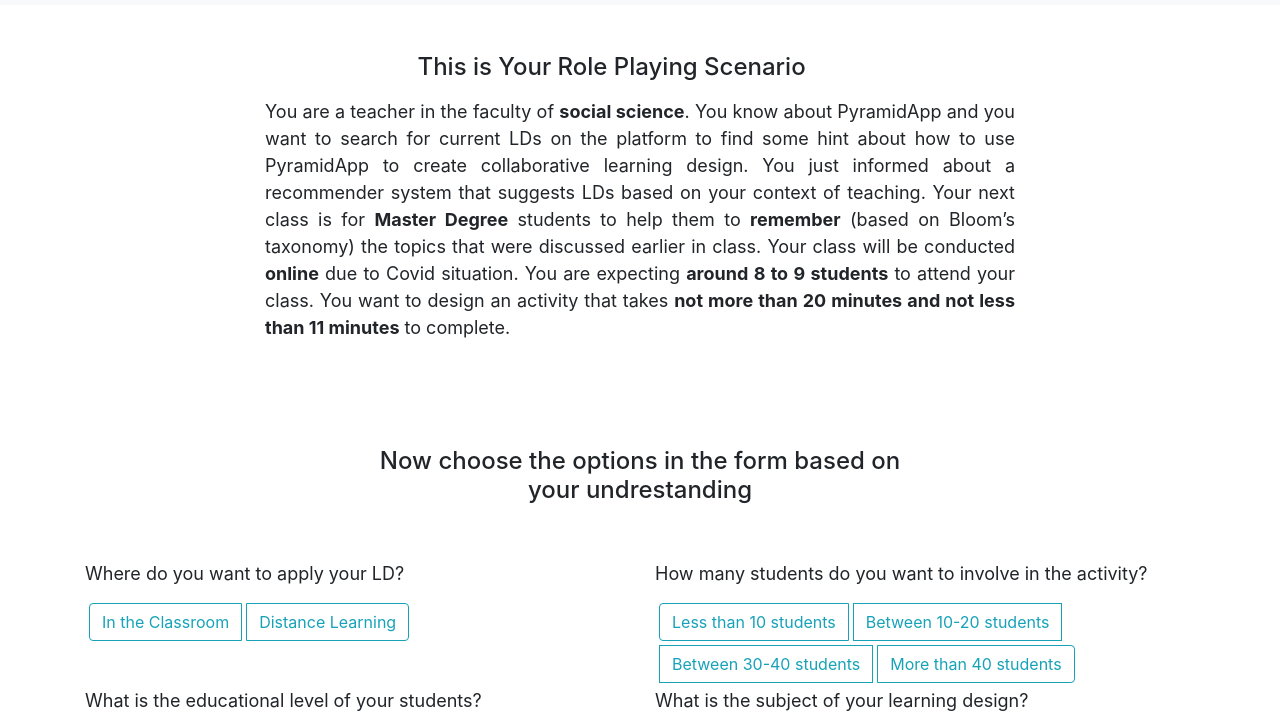
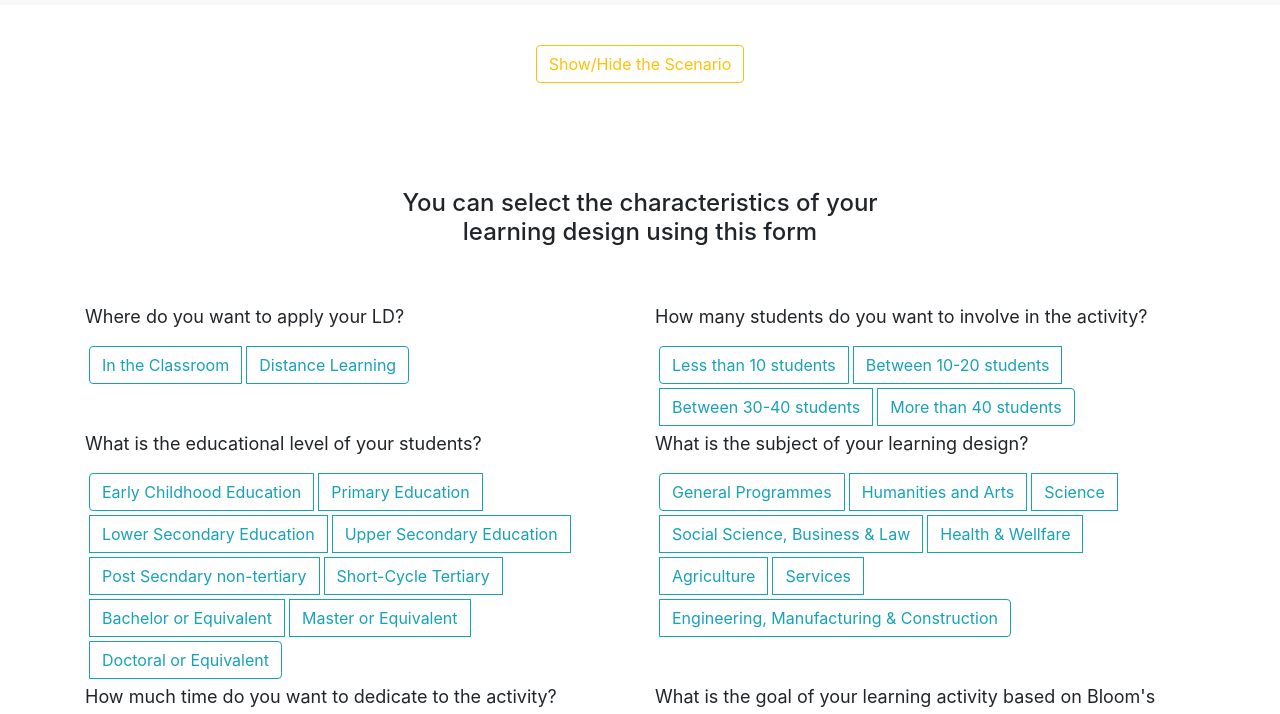
Before and after one commit to Manimit10/experiment-B2-explanation, a plain HTML site: page index.html in a window 1280 px wide. Shown: the part 51-765 px from the top of the page. Drawn offline with nearby package versions, Linux system fonts and the light colour scheme.

Commit message:
show/hide scenarios added in two pages

```diff
--- a/index.html
+++ b/index.html
@@ -68,31 +68,43 @@
     </nav>
     <!-- end of navbar -->
     <div class="container">
-      <div class="row justify-content-center">
-        <div class="col-md-5 mt-4 pt-4">
-          <h4>This is Your Role Playing Scenario</h4>
-        </div>
-        <div class="row justify-content-center mt-2">
-          <div class="col-md-8">
-            <p class="text-justify">
+      <div class="row justify-content-right mt-2">
+        <div class="col-md-12 mt-3 pt-3 text-center">
+          <p>
+            <button
+              class="btn btn-outline-warning"
+              type="button"
+              data-toggle="collapse"
+              data-target="#collapser"
+              aria-expanded="false"
+              aria-controls="collapser"
+            >
+              Show/Hide the Scenario
+            </button>
+          </p>
+          <div class="collapse" id="collapser">
+            <div class="card card-body text-justify">
+              <p class="card-text">
                 You are a teacher in the faculty of <b>social science</b>. You know about PyramidApp and you want to
                 search for current LDs on the platform to find some hint about how to use PyramidApp to create
                 collaborative learning design. You just informed about a recommender system that suggests LDs based on
                 your context of teaching. Your next class is for <b>Master Degree</b> students to help them to
                 <b>remember</b> (based on Bloom’s taxonomy) the topics that were discussed earlier in class. Your class
-              will be conducted <b>online</b> due to Covid situation. You are expecting <b>around 8 to 9 students</b> to
-              attend your class. You want to design an activity that takes
+                will be conducted <b>online</b> due to Covid situation. You are expecting
+                <b>around 8 to 9 students</b> to attend your class. You want to design an activity that takes
                 <b>not more than 20 minutes and not less than 11 minutes</b> to complete.
               </p>
             </div>
           </div>
         </div>
+      </div>
 
+      <!-- End of Scenario -->
       <form style="margin-top: 90px" id="form" method="GET">
         <!-- first row -->
         <div class="row justify-content-center mb-5">
           <div class="col-md-6">
-            <h4 class="text-center">Now choose the options in the form based on your undrestanding</h4>
+            <h4 class="text-center">You can select the characteristics of your learning design using this form</h4>
           </div>
         </div>
         <div class="row top-buffer">
```
Also changed, not shown: result-green.html (+28 -0 lines). Lines whose indentation alone changed are shown as unchanged.
